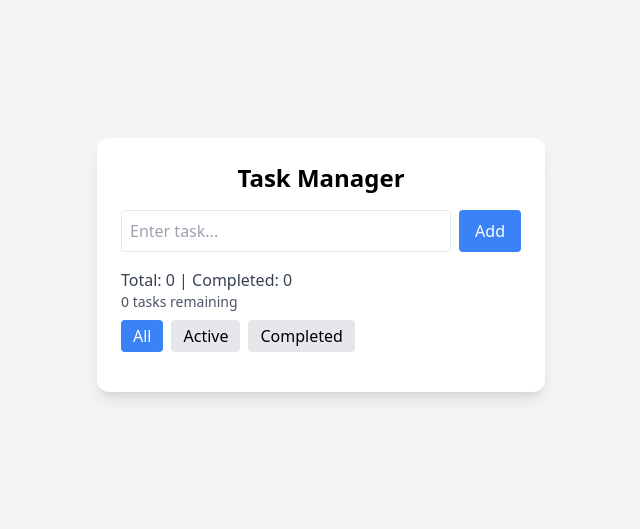
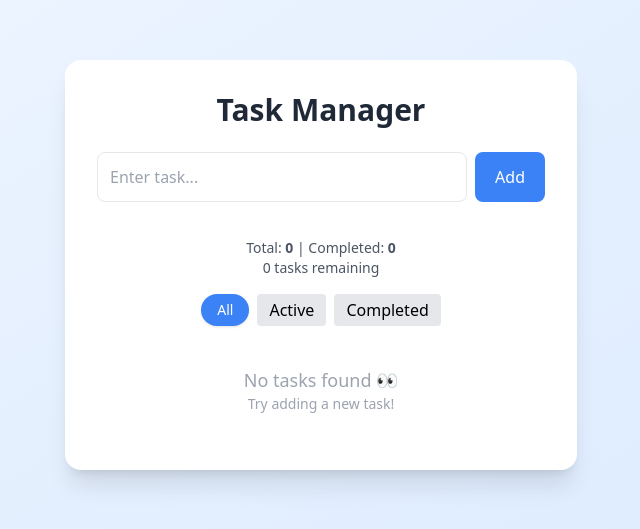
Before and after one commit to sudhinaashith-hash/todo-app, a React (Vite) app: page / in a window 1280 px wide. Shown: the part 135-664 px from the top of the page, without its empty margins (319-959 px from the left). Built offline with nearby package versions, Linux system fonts and the light colour scheme.

Commit message:
Complete working task manager app

```diff
--- a/src/App.tsx
+++ b/src/App.tsx
@@ -1,94 +1,57 @@
-import { useState, useEffect } from "react";
-import type { Task } from "./types";
 import TaskItem from "./components/TaskItem";
+import { useTasks } from "./hooks/useTasks";
 
 function App() {
-  const [tasks, setTasks] = useState<Task[]>(() => {
-    const saved = localStorage.getItem("tasks");
-    return saved ? JSON.parse(saved) : [];
-  });
-  const [title, setTitle] = useState("");
-  const [filter, setFilter] = useState<"all" | "active" | "completed">("all");
-  const filteredTasks = tasks.filter((task) => {
-    if (filter === "active") return !task.completed;
-    if (filter === "completed") return task.completed;
-    return true;
-  });
-  const remainingTasks = tasks.filter(task => !task.completed).length;
-  useEffect(() => {
-    localStorage.setItem("tasks", JSON.stringify(tasks));
-  }, [tasks]);
-
-  const addTask = () => {
-    if (!title.trim()) return;
-
-    const newTask: Task = {
-      id: Date.now(),
-      title,
-      completed: false,
-    };
-
-    setTasks([...tasks, newTask]);
-    setTitle("");
-  };
-  const toggleTask = (id: number) => {
-    setTasks((prevTasks) =>
-      prevTasks.map((task) =>
-        task.id === id
-          ? { ...task, completed: !task.completed }
-          : task
-      )
-    );
-  };
-  const deleteTask = (id: number) => {
-    setTasks(tasks.filter((task) => task.id !== id));
-  };
-  const updateTask = (id: number, newText: string) => {
-    setTasks((prevTasks) =>
-      prevTasks.map((task) =>
-        task.id === id ? { ...task, title: newText } : task
-      )
-    );
-  };
+  const { tasks, addTask, toggleTask, deleteTask, updateTask, filteredTasks, remainingTasks, title, setTitle, filter, setFilter } = useTasks();
   return (
-    <div className="min-h-screen bg-gray-100 flex items-center justify-center">
-      <div className="bg-white p-6 rounded-xl shadow-lg w-full max-w-md">
-          <h1 className="text-2xl font-bold mb-4 text-center">
+    <div className="min-h-screen bg-gradient-to-br from-blue-50 to-blue-100 flex items-center justify-center p-4">
+      <div className="bg-white p-6 sm:p-8 rounded-2xl shadow-xl w-full max-w-lg transition-all">
+          <h1 className="text-3xl font-bold mb-6 text-center text-gray-800">
             Task Manager
           </h1>
 
           <div className="flex w-full gap-2 mb-4">
+            <div className="flex w-full gap-2 mb-5">
               <input
                 type="text"
                 value={title}
-              className="flex-1 p-2 border rounded focus:outline-none focus:ring-2 focus:ring-blue-400 min-w-0"
+                className="flex-1 p-3 border rounded-lg focus:outline-none focus:ring-2 focus:ring-blue-400 transition"
                 placeholder="Enter task..."
                 onChange={(e) => setTitle(e.target.value)}
                 onKeyDown={(e) => {
                   if (e.key === "Enter") {
                     addTask();
+                    setTitle("");
                   }
                 }}
               />
+
               <button
-              onClick={addTask}
-              className="bg-blue-500 hover:bg-blue-600 text-white px-4 rounded"
+                onClick={() => {
+                  addTask();
+                  setTitle("");
+                }}
+                className="bg-blue-500 hover:bg-blue-600 active:scale-95 transition text-white px-5 rounded-lg"
               >
                 Add
               </button>
             </div>
-          <p className="text-gray-700">
-            Total: {tasks.length} | Completed: {tasks.filter(t => t.completed).length}
+          </div>
+          <div className="text-sm text-gray-600 mb-4 text-center">
+            <p>
+              Total: <span className="font-semibold">{tasks.length}</span> | Completed:{" "}
+              <span className="font-semibold">
+                {tasks.filter((t) => t.completed).length}
+              </span>
             </p>
-          <p className="text-sm text-gray-600 mb-2">
-            {remainingTasks} tasks remaining
-          </p>
-          <div className="flex gap-2 mb-4">
+            <p>{remainingTasks} tasks remaining</p>
+          </div>
+          <div className="flex justify-center gap-2 mb-4">
             <button
               onClick={() => setFilter("all")}
-              className={`px-3 py-1 rounded transition ${
+              className={`px-4 py-1.5 rounded-full text-sm transition ${
                 filter === "all"
-                  ? "bg-blue-500 text-white"
+                  ? "bg-blue-500 text-white shadow"
                   : "bg-gray-200 hover:bg-gray-300"
               }`}
               >
@@ -113,8 +76,14 @@ function App() {
               Completed
             </button>
           </div>
-          <ul className="mt-4 space-y-2 transition duration-200">
-            {filteredTasks.map((task) => (
+          <ul className="mt-4 space-y-3 transition-all duration-300">
+            {filteredTasks.length === 0 ? (
+              <div className="text-center text-gray-400 py-6">
+                <p className="text-lg">No tasks found 👀</p>
+                <p className="text-sm">Try adding a new task!</p>
+              </div>
+            ) : (
+            filteredTasks.map((task) => (
             <TaskItem
                 key={task.id}
                 task={task}
@@ -122,7 +91,7 @@ function App() {
                 onDelete={deleteTask}
                 onUpdate={updateTask}
               />
-            ))}
+            )))}
           </ul>
       </div>
     </div>
--- a/src/components/TaskItem.tsx
+++ b/src/components/TaskItem.tsx
@@ -1,3 +1,4 @@
+import React  from "react";
 import { useState, useEffect } from "react";
 import type { Task } from "../types";
 
@@ -23,17 +24,18 @@ function TaskItem({ task, onToggle, onDelete, onUpdate }: Props) {
   };
 
   return (
-    <li className="flex items-center justify-between bg-gray-50 p-3 rounded-lg shadow-sm hover:shadow-md transition">
-
+    <li className="flex items-center gap-3 bg-white border p-3 rounded-xl shadow-sm hover:shadow-md transition-all duration-200">
       <input
         type="checkbox"
         checked={task.completed}
         onChange={() => onToggle(task.id)}
+        className="w-4 h-4 accent-blue-500 cursor-pointer"
         />
 
       {isEditing ? (
         <input
         value={editText}
+        autoFocus
         onChange={(e) => setEditText(e.target.value)}
         onKeyDown={(e) => {
             if (e.key === "Enter") {
@@ -41,12 +43,14 @@ function TaskItem({ task, onToggle, onDelete, onUpdate }: Props) {
             }
         }}
         onBlur={handleSave}
-          className="border p-1 rounded"
+        className="flex-1 border p-1.5 rounded-md focus:outline-none focus:ring-2 focus:ring-blue-400"
         />
       ) : (
         <span
         onDoubleClick={() => setIsEditing(true)}
-          className={task.completed ? "line-through text-gray-400" : ""}
+        className={`flex-1 cursor-pointer ${
+            task.completed ? "line-through text-gray-400" : "text-gray-700"
+        }`}
         >
         {task.title}
         </span>
@@ -54,7 +58,7 @@ function TaskItem({ task, onToggle, onDelete, onUpdate }: Props) {
 
       <button
         onClick={() => onDelete(task.id)}
-        className="text-red-500 text-sm ml-4"
+        className="text-red-500 text-sm hover:text-red-600 transition ml-2"
       >
         Delete
       </button>
@@ -62,4 +66,4 @@ function TaskItem({ task, onToggle, onDelete, onUpdate }: Props) {
   );
 }
 
-export default TaskItem;
+export default React.memo(TaskItem);
--- /dev/null
+++ b/src/hooks/useTasks.ts
@@ -0,0 +1,66 @@
+import { useState, useEffect, useCallback } from "react";
+import type { Task } from "../types";
+
+export function useTasks() {
+const [tasks, setTasks] = useState<Task[]>(() => {
+    const saved = localStorage.getItem("tasks");
+    return saved ? JSON.parse(saved) : [];
+  });
+  const [title, setTitle] = useState("");
+  const [filter, setFilter] = useState<"all" | "active" | "completed">("all");
+  const filteredTasks = tasks.filter((task) => {
+    if (filter === "active") return !task.completed;
+    if (filter === "completed") return task.completed;
+    return true;
+  });
+  const remainingTasks = tasks.filter(task => !task.completed).length;
+  useEffect(() => {
+    localStorage.setItem("tasks", JSON.stringify(tasks));
+  }, [tasks]);
+
+  const addTask = () => {
+    if (!title.trim()) return;
+
+    const newTask: Task = {
+      id: Date.now(),
+      title,
+      completed: false,
+    };
+
+    setTasks([...tasks, newTask]);
+    setTitle("");
+  };
+  const toggleTask = useCallback((id: number) => {
+    setTasks((prevTasks) =>
+      prevTasks.map((task) =>
+        task.id === id
+          ? { ...task, completed: !task.completed }
+          : task
+      )
+    );
+  }, []);
+  const deleteTask = useCallback((id: number) => {
+    setTasks(tasks.filter((task) => task.id !== id));
+  },[]);
+  const updateTask = useCallback((id: number, newText: string) => {
+    setTasks((prevTasks) =>
+      prevTasks.map((task) =>
+        task.id === id ? { ...task, title: newText } : task
+      )
+    );
+  }, []);
+
+  return {
+    tasks,
+    addTask,
+    toggleTask,
+    deleteTask,
+    updateTask,
+    filteredTasks,
+    remainingTasks,
+    setTitle,
+    title,
+    filter,
+    setFilter
+  };
+}
```
Lines whose indentation alone changed are shown as unchanged.
